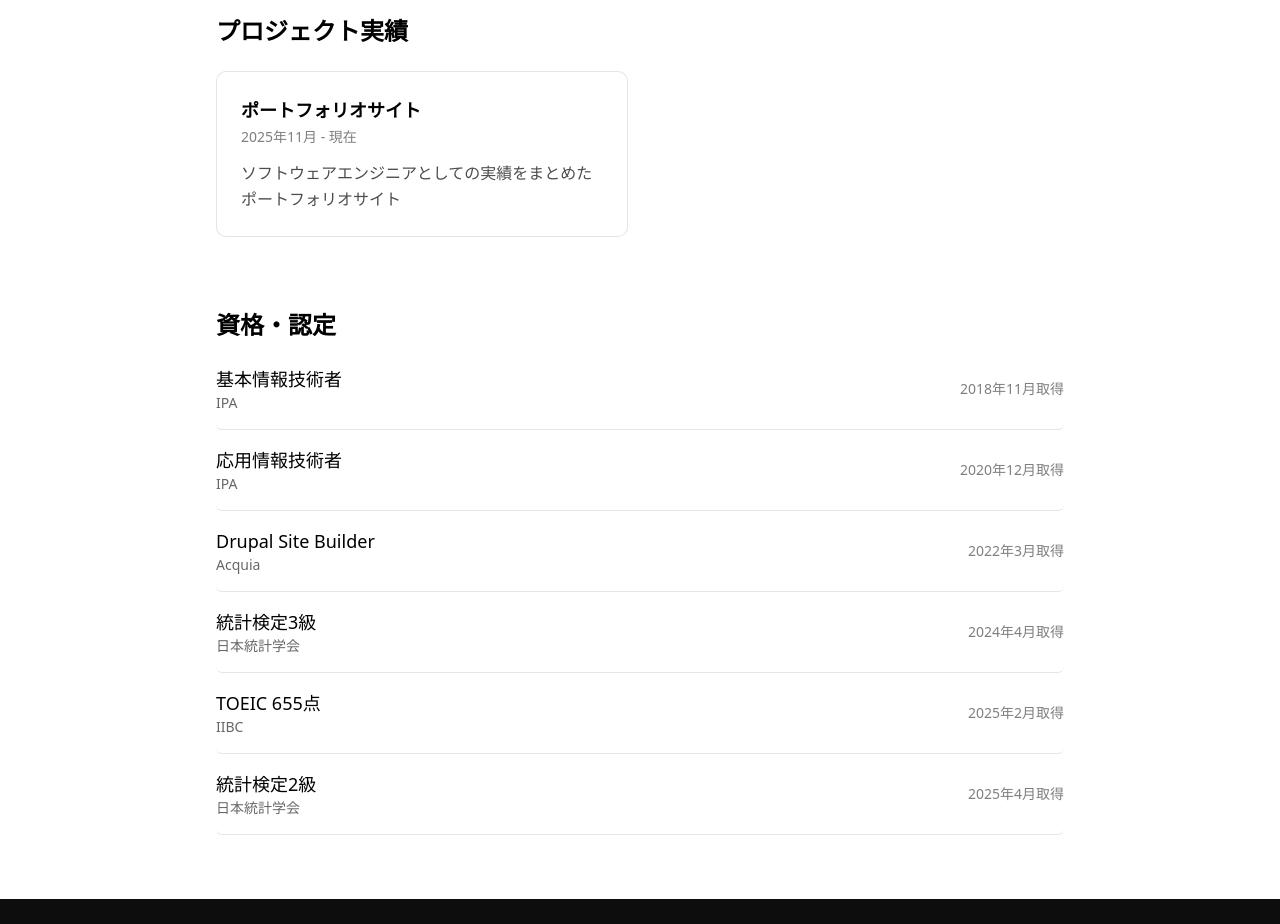
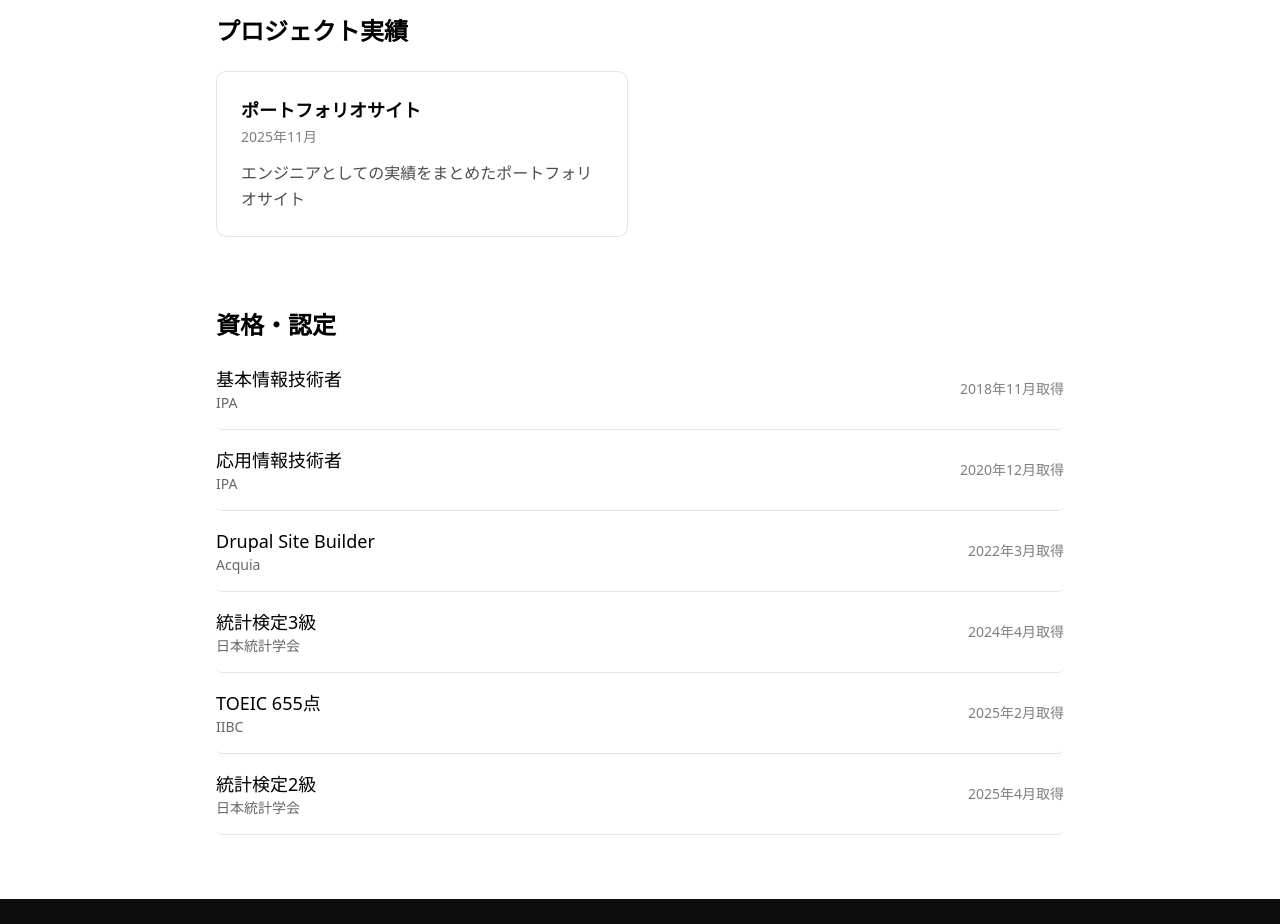
Before and after one commit to nekihcom/portfolio, a Next.js app: page /profile in a window 1280 px wide. Shown: the part 1840-2764 px from the top of the page. Built offline with nearby package versions, Linux system fonts and the light colour scheme.

Commit message:
fix: プロジェクトセクションの日付表示を改善
- 開始日と終了日が同じ場合、1つの日付のみを表示するように修正
- プロフィール情報の説明文を更新

```diff
--- a/src/components/sections/ProjectsSection.tsx
+++ b/src/components/sections/ProjectsSection.tsx
@@ -14,6 +14,9 @@ function formatDateRange(startDate?: string, endDate?: string): string {
   if (!startDate) return "";
   const start = formatDate(startDate);
   const end = endDate ? formatDate(endDate) : "現在";
+  if (start === end) {
+    return start;
+  }
   return `${start} - ${end}`;
 }
 
--- a/src/constants/profile.ts
+++ b/src/constants/profile.ts
@@ -92,10 +92,11 @@ export const detailedProfile: DetailedProfile = {
   projects: [
     {
       title: "ポートフォリオサイト",
-      description: "ソフトウェアエンジニアとしての実績をまとめたポートフォリオサイト",
+      description: "エンジニアとしての実績をまとめたポートフォリオサイト",
       technologies: ["Next.js", "TypeScript", "Tailwind CSS", "shadcn/ui"],
       url: "https://www.mchkn.com",
       startDate: "2025-11",
+      endDate: "2025-11",
     },
   ],
   certifications: [
```
